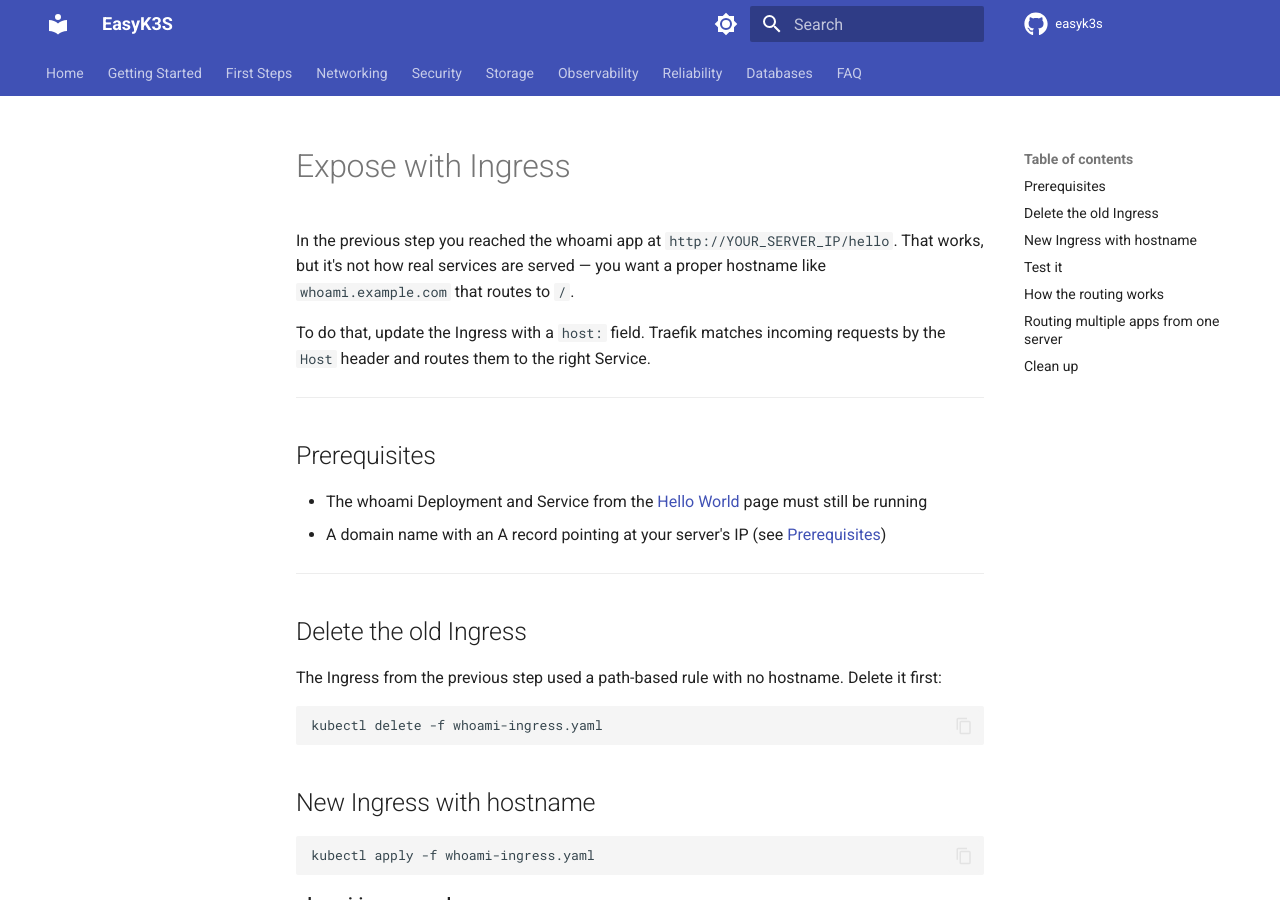
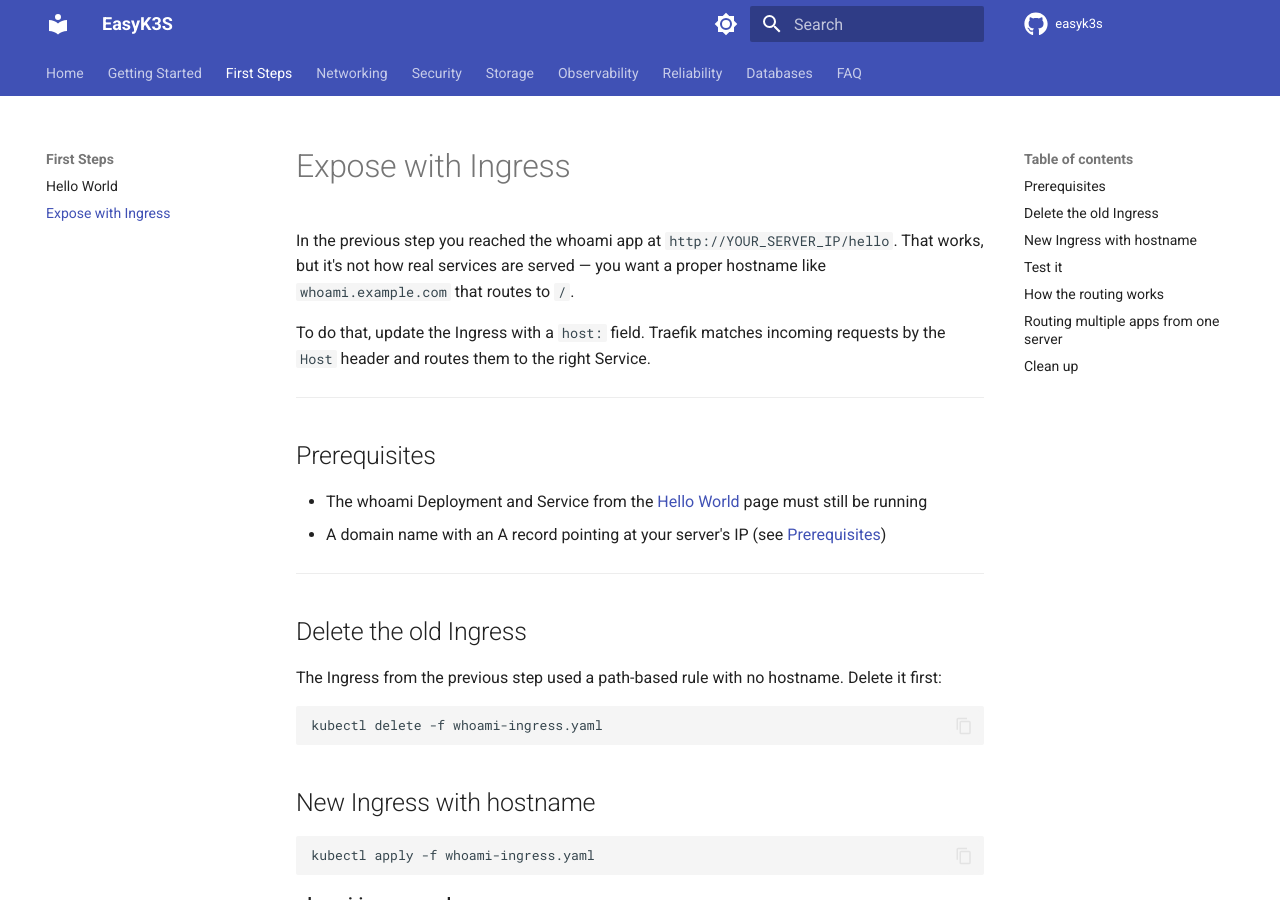
Before and after one commit to persunde/easyk3s, an MkDocs documentation site: the page built from docs/first-steps/expose-ingress.md, in a window 1280 px wide and 900 px high. Built offline with MkDocs 1.6.1 and Material for MkDocs 9.7.7, drawn with Linux system fonts in a browser that asks for light colours; comment, search, counter and statistics services are not loaded.

Commit message:
feat: update pages structure

```diff
--- a/mkdocs.yml
+++ b/mkdocs.yml
@@ -61,6 +61,7 @@ nav:
     - Initial Setup: getting-started/initial-setup.md
   - First Steps:
     - Hello World: first-steps/first-deployment.md
+    - Expose with Ingress: first-steps/expose-ingress.md
   - Networking:
     - Traefik Ingress: networking/traefik.md
     - HTTPS & Let's Encrypt: networking/https-letsencrypt.md
```
